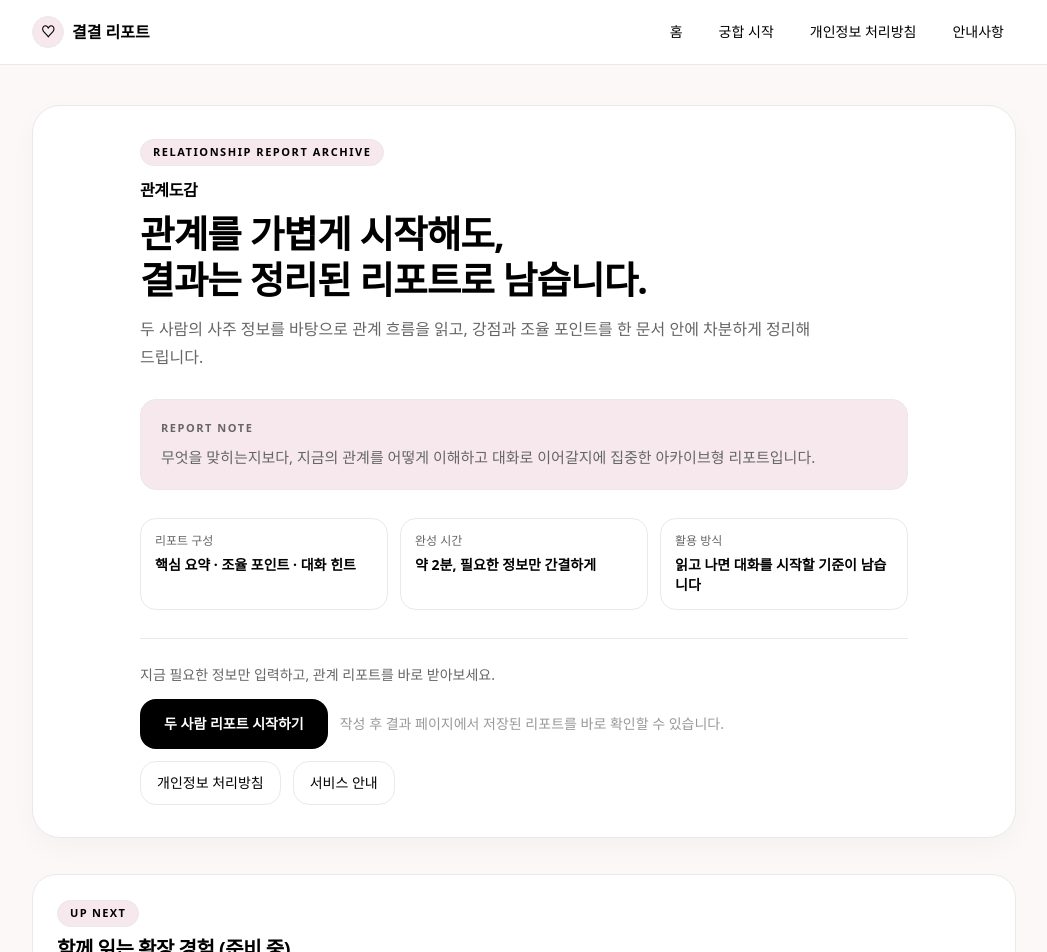
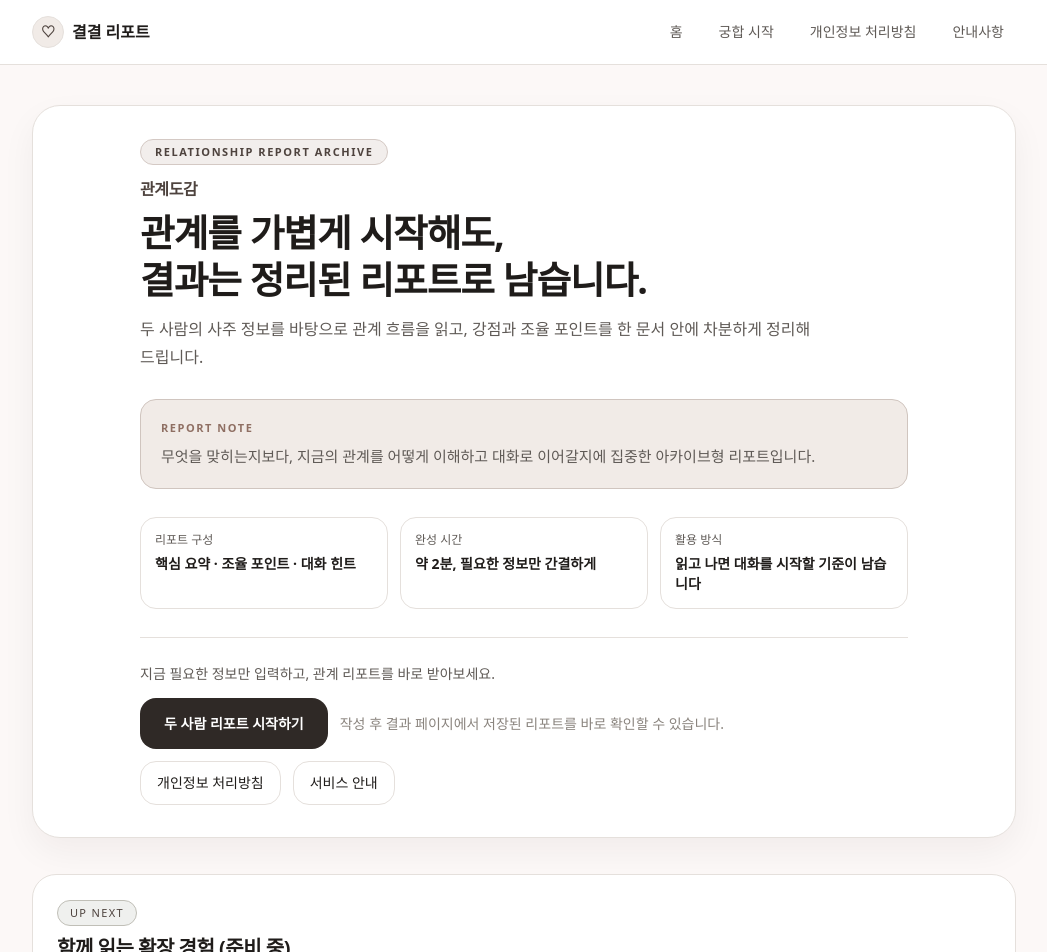
Before and after one commit to PLANB-John/product-saju-web-GPT, a Next.js app: page / in a window 1280 px wide. Shown: the top 952 px of the page, without its empty margins (116-1163 px from the left). Built offline with nearby package versions, Linux system fonts and the light colour scheme.

Commit message:
Refine brand color system for premium archive mood

```diff
--- a/app/globals.css
+++ b/app/globals.css
@@ -5,12 +5,17 @@
 :root {
   color-scheme: light;
   --bg-main: #fcf8f7;
-  --bg-soft: #f6e8ec;
+  --bg-soft: #f1ebe7;
   --bg-card: #ffffff;
-  --text-primary: #000000;
-  --text-secondary: #666666;
-  --text-muted: #999999;
-  --border-default: #e9e9e9;
+  --text-primary: #1f1c1a;
+  --text-secondary: #5f5a56;
+  --text-muted: #8a847e;
+  --border-default: #e5e0dc;
+  --accent-primary: #8f6f63;
+  --accent-secondary: #7d8574;
+  --accent-deep: #4e433e;
+  --btn-primary: #2f2926;
+  --btn-text: #ffffff;
 }
 
 body {
@@ -38,8 +43,20 @@ button {
     @apply space-y-5 sm:space-y-8;
   }
 
+
+  .nav-pill {
+    @apply rounded-full px-3 py-1.5 no-underline transition-colors;
+    color: var(--text-secondary);
+  }
+
+  .nav-pill:hover {
+    background-color: color-mix(in srgb, var(--accent-secondary) 10%, white);
+    color: var(--text-primary);
+  }
+
   .surface-card {
-    @apply rounded-[1.6rem] border bg-white p-4 shadow-[0_8px_24px_rgba(0,0,0,0.04)] backdrop-blur-sm sm:p-6;
+    @apply rounded-[1.6rem] border p-4 shadow-[0_10px_28px_rgba(31,28,26,0.04)] backdrop-blur-sm sm:p-6;
+    background-color: var(--bg-card);
     border-color: var(--border-default);
   }
 
@@ -50,47 +67,82 @@ button {
   }
 
   .accent-line {
-    @apply h-px w-full bg-[#e9e9e9];
+    @apply h-px w-full;
+    background-color: color-mix(in srgb, var(--accent-primary) 26%, var(--border-default));
   }
 
   .title-xl {
-    @apply text-[1.65rem] leading-tight font-semibold tracking-tight text-black sm:text-3xl;
+    @apply text-[1.65rem] leading-tight font-semibold tracking-tight sm:text-3xl;
+    color: var(--text-primary);
   }
 
   .title-lg {
-    @apply text-lg font-semibold tracking-tight text-black sm:text-xl;
+    @apply text-lg font-semibold tracking-tight sm:text-xl;
+    color: var(--text-primary);
   }
 
   .body-md {
-    @apply text-sm leading-6 text-[#666666] sm:text-base sm:leading-7;
+    @apply text-sm leading-6 sm:text-base sm:leading-7;
+    color: var(--text-secondary);
   }
 
   .badge-soft {
-    @apply inline-flex items-center rounded-full border bg-[#f6e8ec] px-3 py-1 text-xs font-semibold tracking-wide text-black;
-    border-color: var(--border-default);
+    @apply inline-flex items-center rounded-full border px-3 py-1 text-xs font-semibold tracking-wide;
+    border-color: color-mix(in srgb, var(--accent-primary) 20%, var(--border-default));
+    background-color: color-mix(in srgb, var(--accent-primary) 12%, white);
+    color: var(--accent-deep);
   }
 
   .badge-muted {
-    @apply inline-flex items-center rounded-full border bg-white px-2.5 py-1 text-xs font-medium text-[#666666];
+    @apply inline-flex items-center rounded-full border bg-white px-2.5 py-1 text-xs font-medium;
     border-color: var(--border-default);
+    color: var(--text-secondary);
+  }
+
+  .badge-accent-subtle {
+    @apply inline-flex items-center rounded-full border px-2.5 py-1 text-xs font-medium;
+    border-color: color-mix(in srgb, var(--accent-secondary) 36%, var(--border-default));
+    background-color: color-mix(in srgb, var(--accent-secondary) 12%, white);
+    color: var(--accent-deep);
   }
 
   .btn-primary {
-    @apply inline-flex min-h-[3rem] items-center justify-center gap-2 rounded-2xl bg-black px-5 py-3 text-sm font-semibold text-white no-underline transition-colors hover:opacity-90 active:opacity-80 disabled:pointer-events-none disabled:opacity-70;
+    @apply inline-flex min-h-[3rem] items-center justify-center gap-2 rounded-2xl px-5 py-3 text-sm font-semibold no-underline transition-colors hover:opacity-90 active:opacity-80 disabled:pointer-events-none disabled:opacity-70;
+    background-color: var(--btn-primary);
+    color: var(--btn-text);
   }
 
   .btn-secondary {
-    @apply inline-flex min-h-[2.75rem] items-center justify-center rounded-2xl border bg-white px-4 py-2.5 text-sm font-medium text-black no-underline transition-colors hover:bg-[#f6e8ec] active:bg-[#f6e8ec] disabled:pointer-events-none disabled:opacity-60;
+    @apply inline-flex min-h-[2.75rem] items-center justify-center rounded-2xl border px-4 py-2.5 text-sm font-medium no-underline transition-colors disabled:pointer-events-none disabled:opacity-60;
     border-color: var(--border-default);
+    background-color: var(--bg-card);
+    color: var(--text-primary);
+  }
+
+  .btn-secondary:hover,
+  .btn-secondary:active {
+    background-color: color-mix(in srgb, var(--accent-secondary) 8%, white);
   }
 
   .input-field {
-    @apply w-full min-h-[2.875rem] rounded-2xl border bg-white px-3.5 py-3 text-sm text-black placeholder:text-[#999999] transition-colors focus:border-black;
+    @apply w-full min-h-[2.875rem] rounded-2xl border px-3.5 py-3 text-sm transition-colors;
     border-color: var(--border-default);
+    background-color: var(--bg-card);
+    color: var(--text-primary);
+  }
+
+  .input-field::placeholder {
+    color: var(--text-muted);
+  }
+
+  .input-field:focus {
+    border-color: color-mix(in srgb, var(--accent-deep) 54%, var(--border-default));
   }
 
   .section-head {
-    @apply inline-flex items-center gap-2 rounded-full bg-[#f6e8ec] px-3 py-1 text-xs font-semibold tracking-wide text-black sm:text-sm;
+    @apply inline-flex items-center gap-2 rounded-full px-3 py-1 text-xs font-semibold tracking-wide sm:text-sm;
+    background-color: color-mix(in srgb, var(--accent-primary) 12%, white);
+    color: var(--accent-deep);
   }
 
   .section-title-wrap {
--- a/app/page.tsx
+++ b/app/page.tsx
@@ -11,63 +11,64 @@ const upcomingTracks = ["함께 읽기 뷰", "메모 레이어", "대화 후속
 export default function HomePage() {
   return (
     <div className="space-y-6 sm:space-y-9">
-      <section className="rounded-[1.75rem] border border-[#E9E9E9] bg-white p-5 shadow-[0_10px_28px_rgba(0,0,0,0.03)] sm:p-8">
+      <section className="rounded-[1.75rem] border bg-white p-5 shadow-[0_14px_34px_rgba(31,28,26,0.05)] sm:p-8" style={{ borderColor: "var(--border-default)" }}>
         <div className="mx-auto max-w-3xl space-y-6 sm:space-y-7">
           <div className="space-y-3">
-            <p className="inline-flex items-center rounded-full border border-[#E9E9E9] bg-[#F6E8EC] px-3 py-1 text-[11px] font-semibold uppercase tracking-[0.14em] text-black">
-              Relationship Report Archive
-            </p>
+            <p className="badge-soft px-3.5 py-1 text-[11px] uppercase tracking-[0.14em]">Relationship Report Archive</p>
             <div className="space-y-2">
-              <p className="text-sm font-semibold tracking-tight text-black sm:text-base">관계도감</p>
-              <h1 className="text-[1.7rem] font-semibold leading-[1.25] tracking-tight text-black sm:text-[2.35rem]">
+              <p className="text-sm font-semibold tracking-tight sm:text-base" style={{ color: "var(--accent-deep)" }}>
+                관계도감
+              </p>
+              <h1 className="text-[1.7rem] font-semibold leading-[1.25] tracking-tight sm:text-[2.35rem]" style={{ color: "var(--text-primary)" }}>
                 관계를 가볍게 시작해도,
                 <br className="hidden sm:block" /> 결과는 정리된 리포트로 남습니다.
               </h1>
             </div>
-            <p className="max-w-2xl text-sm leading-6 text-[#666666] sm:text-base sm:leading-7">
+            <p className="max-w-2xl text-sm leading-6 sm:text-base sm:leading-7" style={{ color: "var(--text-secondary)" }}>
               두 사람의 사주 정보를 바탕으로 관계 흐름을 읽고, 강점과 조율 포인트를 한 문서 안에 차분하게 정리해
               드립니다.
             </p>
           </div>
 
-          <div className="rounded-2xl border border-[#E9E9E9] bg-[#F6E8EC] p-4 sm:p-5">
-            <p className="text-[11px] font-semibold uppercase tracking-[0.14em] text-[#666666]">Report Note</p>
-            <p className="mt-2 text-sm leading-6 text-[#666666] sm:text-[15px]">
+          <div className="rounded-2xl border p-4 sm:p-5" style={{ borderColor: "color-mix(in srgb, var(--accent-primary) 24%, var(--border-default))", backgroundColor: "var(--bg-soft)" }}>
+            <p className="text-[11px] font-semibold uppercase tracking-[0.14em]" style={{ color: "var(--accent-primary)" }}>
+              Report Note
+            </p>
+            <p className="mt-2 text-sm leading-6 sm:text-[15px]" style={{ color: "var(--text-secondary)" }}>
               무엇을 맞히는지보다, 지금의 관계를 어떻게 이해하고 대화로 이어갈지에 집중한 아카이브형 리포트입니다.
             </p>
           </div>
 
           <div className="grid gap-2.5 sm:grid-cols-3 sm:gap-3">
             {archivePoints.map((point) => (
-              <div key={point.label} className="rounded-2xl border border-[#E9E9E9] bg-white p-3.5">
-                <p className="text-xs font-medium text-[#666666]">{point.label}</p>
-                <p className="mt-1.5 text-sm font-semibold leading-5 text-black">{point.value}</p>
+              <div key={point.label} className="rounded-2xl border bg-white p-3.5" style={{ borderColor: "var(--border-default)" }}>
+                <p className="text-xs font-medium" style={{ color: "var(--text-secondary)" }}>
+                  {point.label}
+                </p>
+                <p className="mt-1.5 text-sm font-semibold leading-5" style={{ color: "var(--text-primary)" }}>
+                  {point.value}
+                </p>
               </div>
             ))}
           </div>
 
-          <div className="space-y-3 border-t border-[#E9E9E9] pt-5 sm:pt-6">
-            <p className="text-sm leading-6 text-[#666666]">지금 필요한 정보만 입력하고, 관계 리포트를 바로 받아보세요.</p>
+          <div className="space-y-3 border-t pt-5 sm:pt-6" style={{ borderColor: "var(--border-default)" }}>
+            <p className="text-sm leading-6" style={{ color: "var(--text-secondary)" }}>
+              지금 필요한 정보만 입력하고, 관계 리포트를 바로 받아보세요.
+            </p>
             <div className="flex flex-col gap-2.5 sm:flex-row sm:items-center sm:gap-3">
-              <Link
-                href="/match"
-                className="inline-flex min-h-[3.15rem] w-full items-center justify-center rounded-2xl bg-black px-6 py-3 text-sm font-semibold text-white no-underline transition-opacity hover:opacity-90 sm:w-auto"
-              >
+              <Link href="/match" className="btn-primary w-full min-h-[3.15rem] px-6 py-3 sm:w-auto">
                 두 사람 리포트 시작하기
               </Link>
-              <p className="text-xs leading-5 text-[#999999] sm:text-sm">작성 후 결과 페이지에서 저장된 리포트를 바로 확인할 수 있습니다.</p>
+              <p className="text-xs leading-5 sm:text-sm" style={{ color: "var(--text-muted)" }}>
+                작성 후 결과 페이지에서 저장된 리포트를 바로 확인할 수 있습니다.
+              </p>
             </div>
             <div className="flex flex-col gap-2.5 sm:flex-row sm:flex-wrap sm:gap-3">
-              <Link
-                href="/policy/privacy"
-                className="inline-flex min-h-[2.75rem] w-full items-center justify-center rounded-2xl border border-[#E9E9E9] bg-white px-4 py-2.5 text-sm font-medium text-black no-underline transition-colors hover:bg-[#F6E8EC] sm:w-auto"
-              >
+              <Link href="/policy/privacy" className="btn-secondary w-full sm:w-auto">
                 개인정보 처리방침
               </Link>
-              <Link
-                href="/policy/notice"
-                className="inline-flex min-h-[2.75rem] w-full items-center justify-center rounded-2xl border border-[#E9E9E9] bg-white px-4 py-2.5 text-sm font-medium text-black no-underline transition-colors hover:bg-[#F6E8EC] sm:w-auto"
-              >
+              <Link href="/policy/notice" className="btn-secondary w-full sm:w-auto">
                 서비스 안내
               </Link>
             </div>
@@ -75,38 +76,37 @@ export default function HomePage() {
         </div>
       </section>
 
-      <section className="rounded-[1.5rem] border border-[#E9E9E9] bg-white p-5 sm:p-6">
+      <section className="rounded-[1.5rem] border bg-white p-5 sm:p-6" style={{ borderColor: "var(--border-default)" }}>
         <div className="space-y-4">
           <div className="space-y-2">
-            <p className="inline-flex items-center rounded-full border border-[#E9E9E9] bg-[#F6E8EC] px-3 py-1 text-[11px] font-semibold uppercase tracking-[0.12em] text-black">
-              Up Next
-            </p>
-            <h2 className="text-xl font-semibold tracking-tight text-black">함께 읽는 확장 경험 (준비 중)</h2>
-            <p className="max-w-3xl text-sm leading-6 text-[#666666]">
+            <p className="badge-accent-subtle px-3 py-1 text-[11px] uppercase tracking-[0.12em]">Up Next</p>
+            <h2 className="text-xl font-semibold tracking-tight" style={{ color: "var(--text-primary)" }}>
+              함께 읽는 확장 경험 (준비 중)
+            </h2>
+            <p className="max-w-3xl text-sm leading-6" style={{ color: "var(--text-secondary)" }}>
               앞으로는 작성된 리포트를 같은 화면에서 함께 읽고, 메모를 덧붙이며 대화를 이어갈 수 있는 흐름으로 확장됩니다.
             </p>
           </div>
 
           <div className="grid gap-2 sm:grid-cols-3">
             {upcomingTracks.map((track) => (
-              <div key={track} className="rounded-xl border border-[#E9E9E9] bg-[#F6E8EC] px-3.5 py-3 text-sm font-medium text-black">
+              <div
+                key={track}
+                className="rounded-xl border px-3.5 py-3 text-sm font-medium"
+                style={{
+                  borderColor: "color-mix(in srgb, var(--accent-secondary) 30%, var(--border-default))",
+                  backgroundColor: "color-mix(in srgb, var(--accent-secondary) 10%, white)",
+                  color: "var(--accent-deep)",
+                }}
+              >
                 {track}
               </div>
             ))}
           </div>
 
           <div className="flex flex-col gap-2.5 pt-1 text-sm sm:flex-row sm:flex-wrap sm:gap-3">
-            <Link
-              href="/room"
-              className="inline-flex min-h-[2.75rem] w-full items-center justify-center rounded-2xl border border-[#E9E9E9] bg-white px-4 py-2.5 font-medium text-black no-underline transition-colors hover:bg-[#F6E8EC] sm:w-auto"
-            >
-              room 페이지
-            </Link>
-            <Link
-              href="/join/demo-room"
-              className="inline-flex min-h-[2.75rem] w-full items-center justify-center rounded-2xl border border-[#E9E9E9] bg-white px-4 py-2.5 font-medium text-black no-underline transition-colors hover:bg-[#F6E8EC] sm:w-auto"
-            >
-              join 예시
+            <Link href="/room" className="btn-secondary w-full sm:w-auto">
+              함께 읽기 준비 상황 보기
             </Link>
           </div>
         </div>
--- a/components/layout-shell.tsx
+++ b/components/layout-shell.tsx
@@ -11,17 +11,20 @@ const navItems = [
 export function LayoutShell({ children }: { children: ReactNode }) {
   return (
     <div className="min-h-screen pb-10">
-      <header className="sticky top-0 z-20 border-b border-[#E9E9E9] bg-white/90 backdrop-blur-lg">
+      <header className="sticky top-0 z-20 border-b bg-white/90 backdrop-blur-lg" style={{ borderColor: "var(--border-default)" }}>
         <div className="app-container flex flex-wrap items-center justify-between gap-3 py-4">
-          <Link href="/" className="inline-flex items-center gap-2 text-base font-semibold text-black no-underline">
-            <span className="inline-flex h-8 w-8 items-center justify-center rounded-full border border-[#E9E9E9] bg-[#F6E8EC] text-sm text-black">
+          <Link href="/" className="inline-flex items-center gap-2 text-base font-semibold no-underline" style={{ color: "var(--text-primary)" }}>
+            <span
+              className="inline-flex h-8 w-8 items-center justify-center rounded-full border text-sm"
+              style={{ borderColor: "var(--border-default)", backgroundColor: "var(--bg-soft)", color: "var(--accent-deep)" }}
+            >
               ♡
             </span>
             결결 리포트
           </Link>
-          <nav className="flex flex-wrap items-center gap-x-3 gap-y-2 text-sm text-[#666666]">
+          <nav className="flex flex-wrap items-center gap-x-3 gap-y-2 text-sm">
             {navItems.map((item) => (
-              <Link key={item.href} href={item.href} className="rounded-full px-3 py-1.5 no-underline transition-colors hover:bg-[#F6E8EC] hover:text-black">
+              <Link key={item.href} href={item.href} className="nav-pill">
                 {item.label}
               </Link>
             ))}
```
Also changed, not shown: app/match/page.tsx (+23 -17 lines), components/result/result-list.tsx (+9 -2 lines), components/result/result-page-client.tsx (+18 -18 lines), 1 other file (tests, documents, lock files or other folders).
